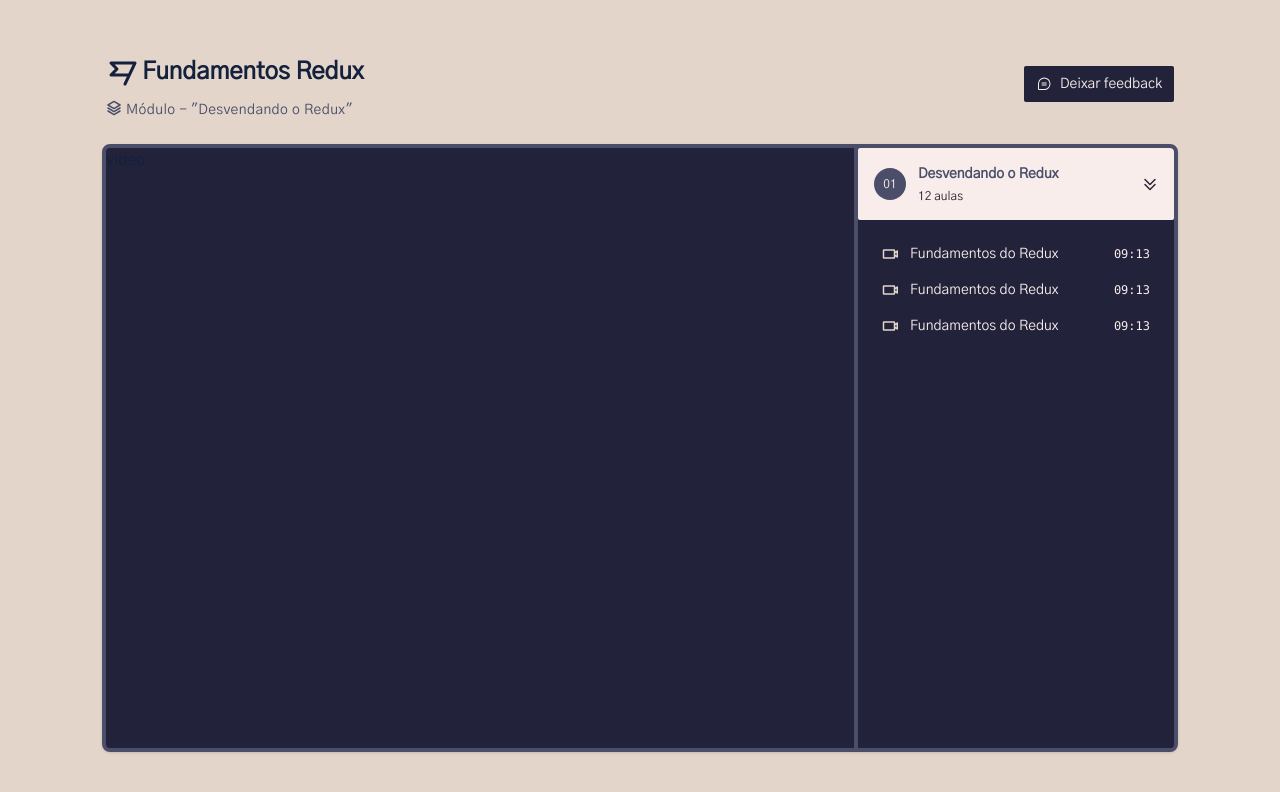
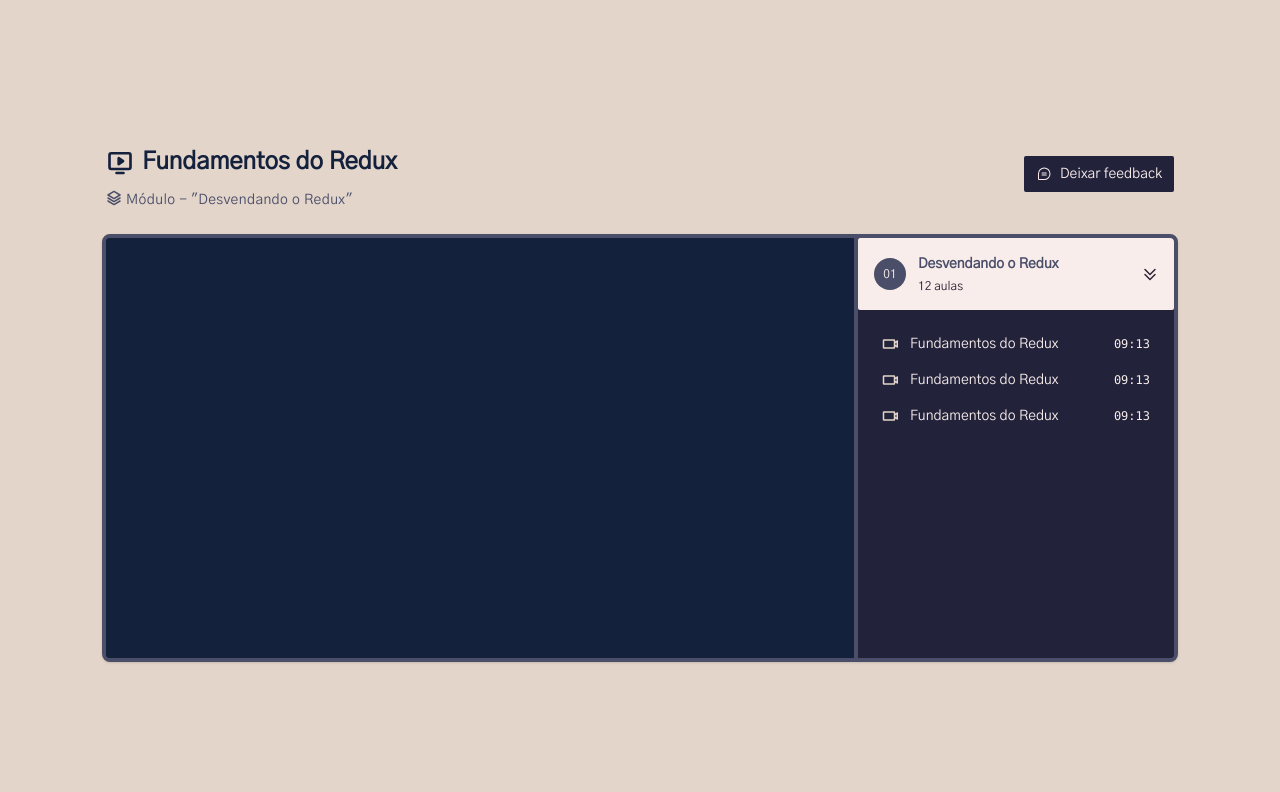
Before and after one commit to black-adm/app-redux-zustand, a React (Vite) app: page / in a window 1280 px wide. Shown: the top 792 px of the page. Built offline with nearby package versions, Linux system fonts and the light colour scheme.

Commit message:
install lib react-player and load youtube video

```diff
--- a/package.json
+++ b/package.json
@@ -14,6 +14,7 @@
     "@reduxjs/toolkit": "^1.9.7",
     "react": "^18.2.0",
     "react-dom": "^18.2.0",
+    "react-player": "^2.13.0",
     "react-redux": "^8.1.3"
   },
   "devDependencies": {
--- a/src/pages/Player.tsx
+++ b/src/pages/Player.tsx
@@ -1,10 +1,11 @@
 import {
-    FlagBanner,
+    MonitorPlay,
     Stack,
     ChatTeardropText,
     CaretDoubleDown,
-    VideoCamera
+    VideoCamera,
 } from "@phosphor-icons/react";
+import ReactPlayer from "react-player";
 
 export function Player() {
     return (
@@ -13,9 +14,9 @@ export function Player() {
                 <div className="flex items-center justify-between px-2 sm:px-6 md:px-4">
 
                     <div className="mt-2 flex flex-col gap-1">
-                        <h1 className="flex items-center gap-1 text-2xl font-bold">
-                            <FlagBanner className="h-8 w-8" weight="bold" />
-                            Fundamentos Redux
+                        <h1 className="flex items-center gap-2 text-2xl font-bold">
+                            <MonitorPlay className="h-7 w-7" weight="bold" />
+                            Fundamentos do Redux
                         </h1>
 
                         <span className="mt-2 flex items-center gap-1 text-sm font-medium tracking-wide text-light-primary">
@@ -32,10 +33,17 @@ export function Player() {
 
                 <main className="mx-3 relative flex overflow-hidden rounded-lg border-4 border-light-primary bg-medium-primary shadow">
                     <div className="flex-1">
-                        video
+                        <div className="w-full bg-dark-primary aspect-video">
+                            <ReactPlayer
+                                width="100%"
+                                height="100%"
+                                controls
+                                url="https://www.youtube.com/watch?v=1i04-A7kfFI"
+                            />
+                        </div>
                     </div>
 
-                    <aside className="h-[600px] w-80 border-l-4 border-light-primary bg-medium-primary">
+                    <aside className="w-80 border-l-4 border-light-primary bg-medium-primary">
                         <div>
                             <button className="flex w-full items-center p-4 gap-3 rounded-sm text-light-primary bg-primary-white hover:bg-primary-gray">
                                 <div className="flex w-8 h-8 rounded-full items-center justify-center text-primary-white bg-light-primary text-xs">
```
Also changed, not shown: 1 other file (tests, documents, lock files or other folders).
